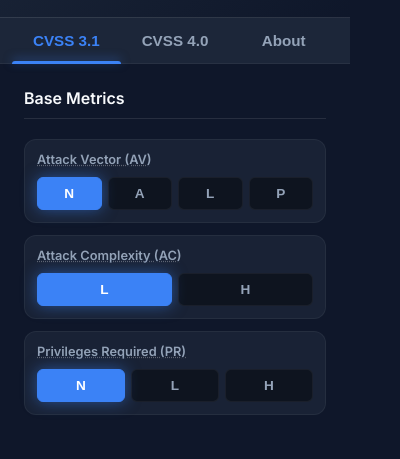
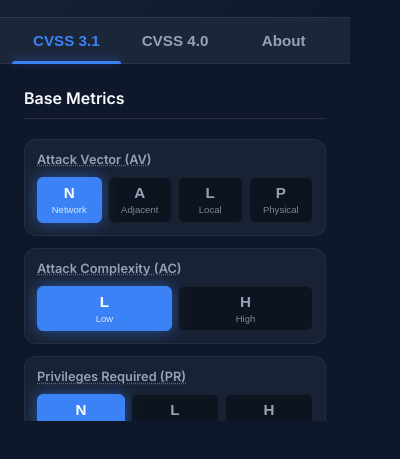
Before and after one commit to br0wnboi/ned-cvss-calculator, a browser extension: page popup.html in a window 400 px wide. Shown: the part 179-638 px from the top of the page. Drawn offline with Linux system fonts and the light colour scheme.

Commit message:
feat: stack metric initial and full name on buttons

```diff
--- a/popup.css
+++ b/popup.css
@@ -302,15 +302,18 @@
 
 .opt-btn {
     flex: 1;
+    display: flex;
+    flex-direction: column;
+    align-items: center;
+    justify-content: center;
     background: rgba(0, 0, 0, 0.4);
     border: 1px solid rgba(255, 255, 255, 0.05);
     color: var(--text-muted);
-    padding: 8px 0;
+    padding: 6px 2px;
     border-radius: 6px;
-    font-size: 0.85rem;
-    font-weight: 600;
     cursor: pointer;
     transition: var(--transition);
+    line-height: 1.2;
 }
 
 .opt-btn:hover {
@@ -323,6 +326,18 @@
     border-color: var(--accent);
     color: white;
     box-shadow: 0 0 15px var(--accent-glow);
+}
+
+.opt-val {
+    font-size: 0.95rem;
+    font-weight: 700;
+}
+
+.opt-name {
+    font-size: 0.6rem;
+    font-weight: 500;
+    opacity: 0.8;
+    margin-top: 2px;
 }
 
 /* Severity Colors */
--- a/popup.js
+++ b/popup.js
@@ -337,6 +337,18 @@
             // Apply to each option button
             optionsContainer.querySelectorAll('.opt-btn').forEach(btn => {
                 const optVal = btn.dataset.val;
+
+                // Extract original title (e.g. "Network") as the short display name
+                // Some buttons might have already been processed if this function runs multiple times,
+                // but since innerHTML is overwritten, we rely on the data-val for the Initial.
+                // To be safe and idempotent, we check if it already has child elements
+                if (btn.children.length === 0) {
+                    const shortName = btn.title || optVal;
+                    btn.innerHTML = `<span class="opt-val">${optVal}</span>
+                                     <span class="opt-name">${shortName}</span>`;
+                }
+
+                // Add the official FIRST.org long help text to the browser native tooltip
                 const labelKey = metricName + "_" + optVal + "_Label";
                 if (helpObj[labelKey]) {
                     btn.title = helpObj[labelKey];
```
